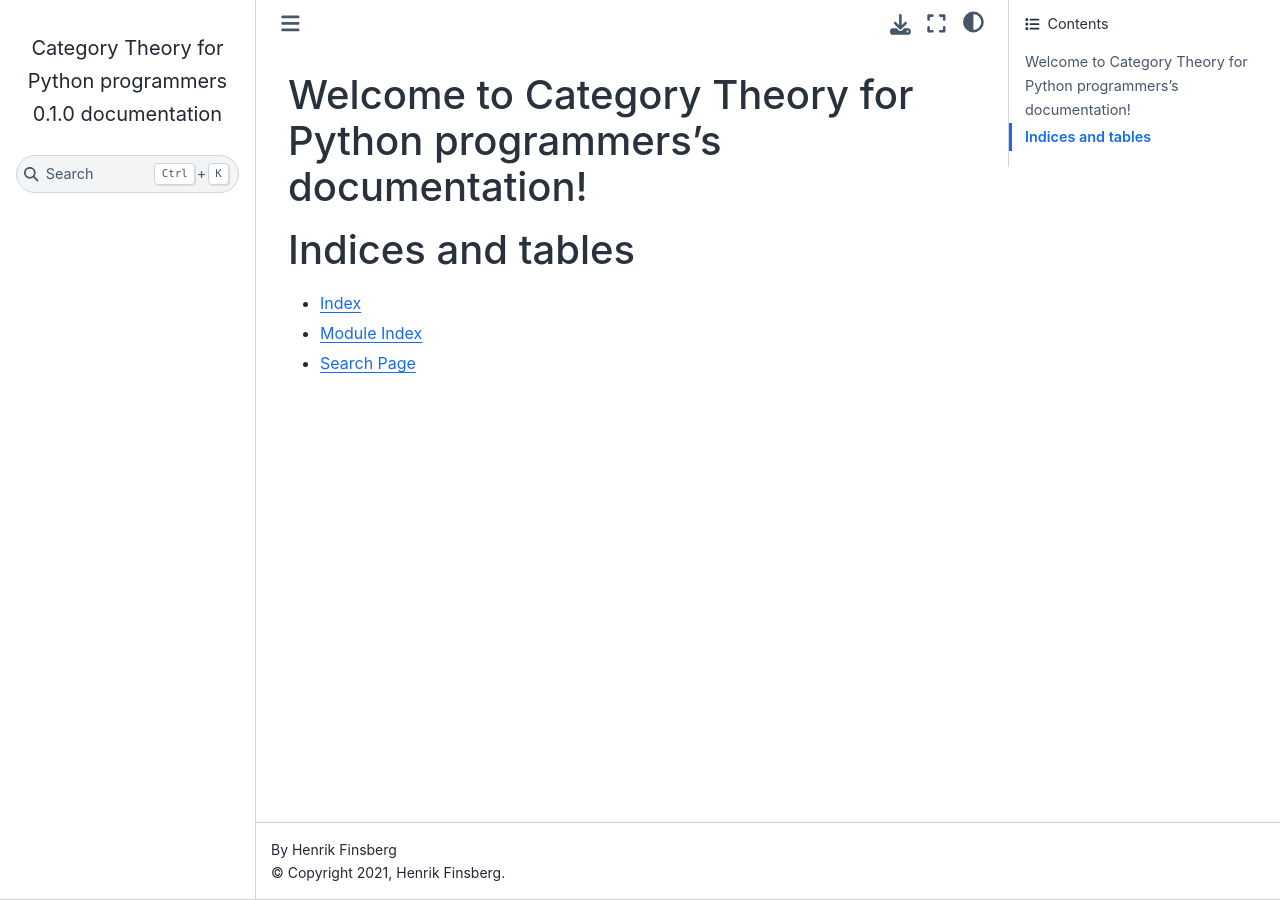
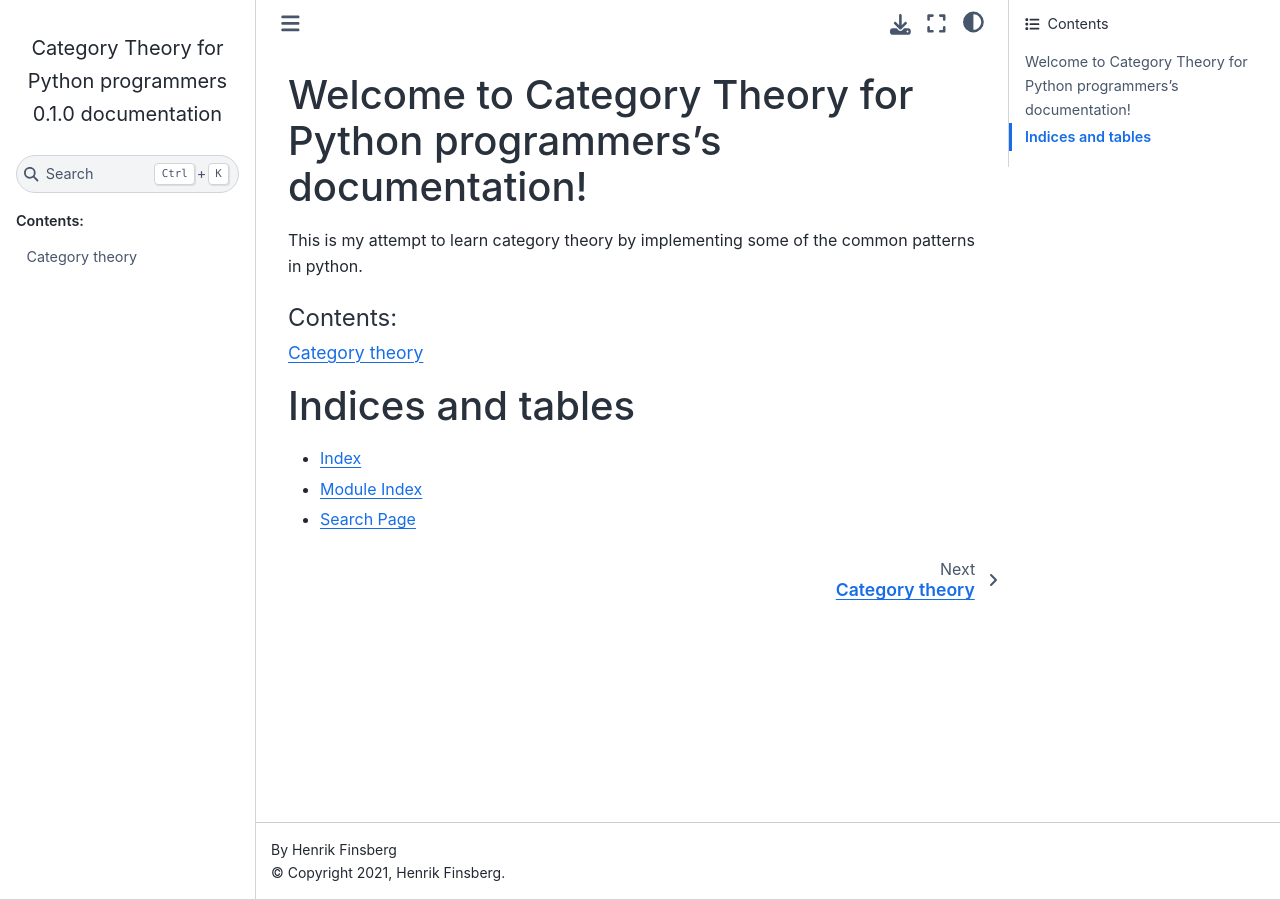
Before and after one commit to finsberg/category-theory-python, a Sphinx documentation site: the page built from docs/source/index.rst, in a window 1280 px wide. Built offline with Sphinx 7.4.7 and the Sphinx Book theme 1.1.4, drawn with Linux system fonts in a browser that asks for light colours; pages that are not in the unit, such as notebooks, are missing from menus.

Commit message:
More documentation and add code coverage

```diff
--- a/docs/source/index.rst
+++ b/docs/source/index.rst
@@ -6,10 +6,14 @@
 Welcome to Category Theory for Python programmers's documentation!
 ==================================================================
 
+This is my attempt to learn category theory by implementing some of the
+common patterns in python.
+
 .. toctree::
-   :maxdepth: 2
+   :maxdepth: 1
    :caption: Contents:
 
+   about
    README
    category_theory
    modules
--- a/setup.cfg
+++ b/setup.cfg
@@ -56,7 +56,7 @@ select = B,C,E,F,W,T4
 test = pytest
 
 [tool:pytest]
-addopts = --cov=src/category_theory --cov-report html --cov-report term-missing --hypothesis-show-statistics -v
+addopts = --cov=src/category_theory --cov-report html --cov-report xml --cov-report term-missing --hypothesis-show-statistics -v
 testpaths =
     tests
 
```
Also changed, not shown: docs/source/about.md (added, +29 -0 lines), .cspell_dict.txt, 2 other files.
